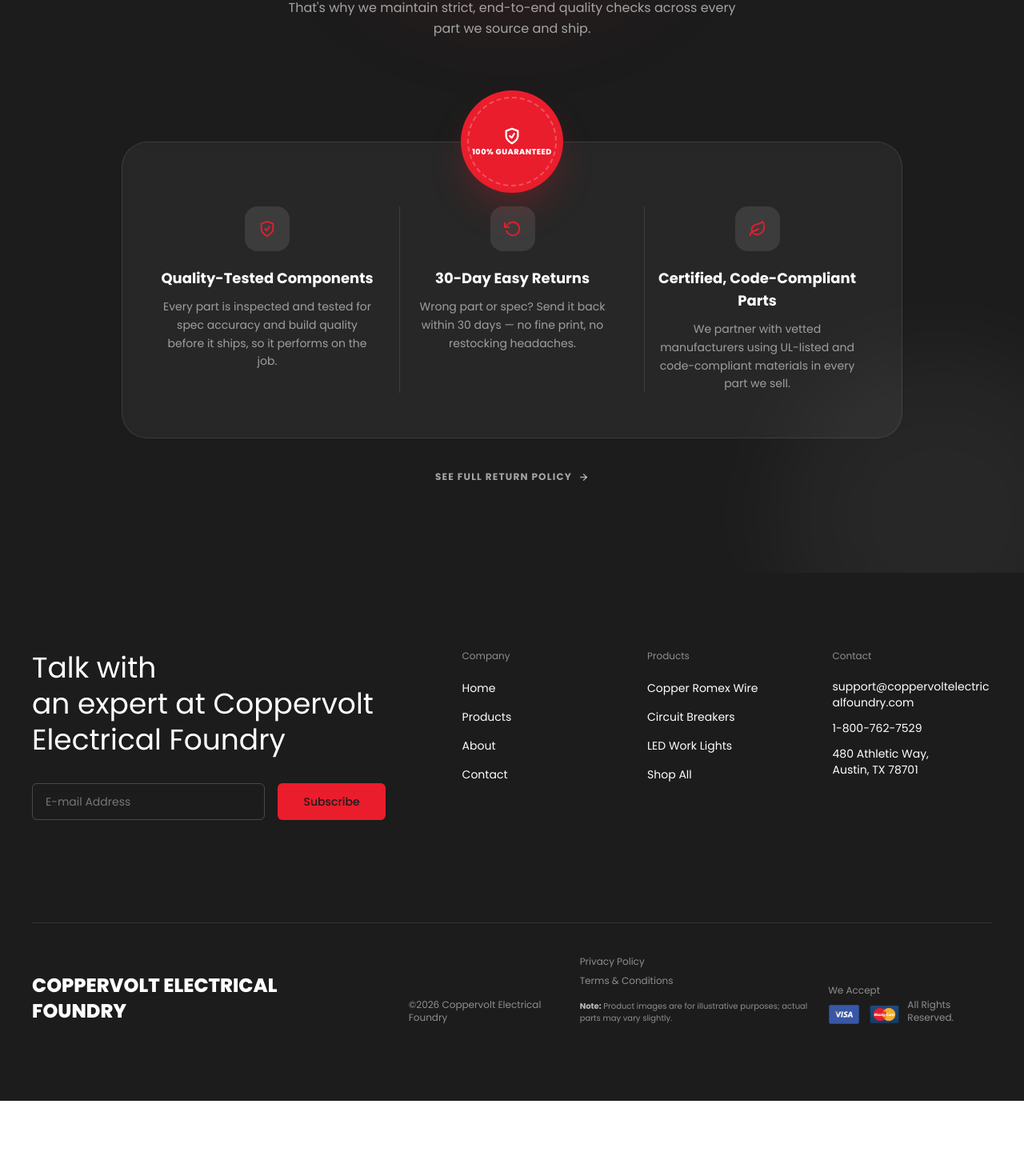
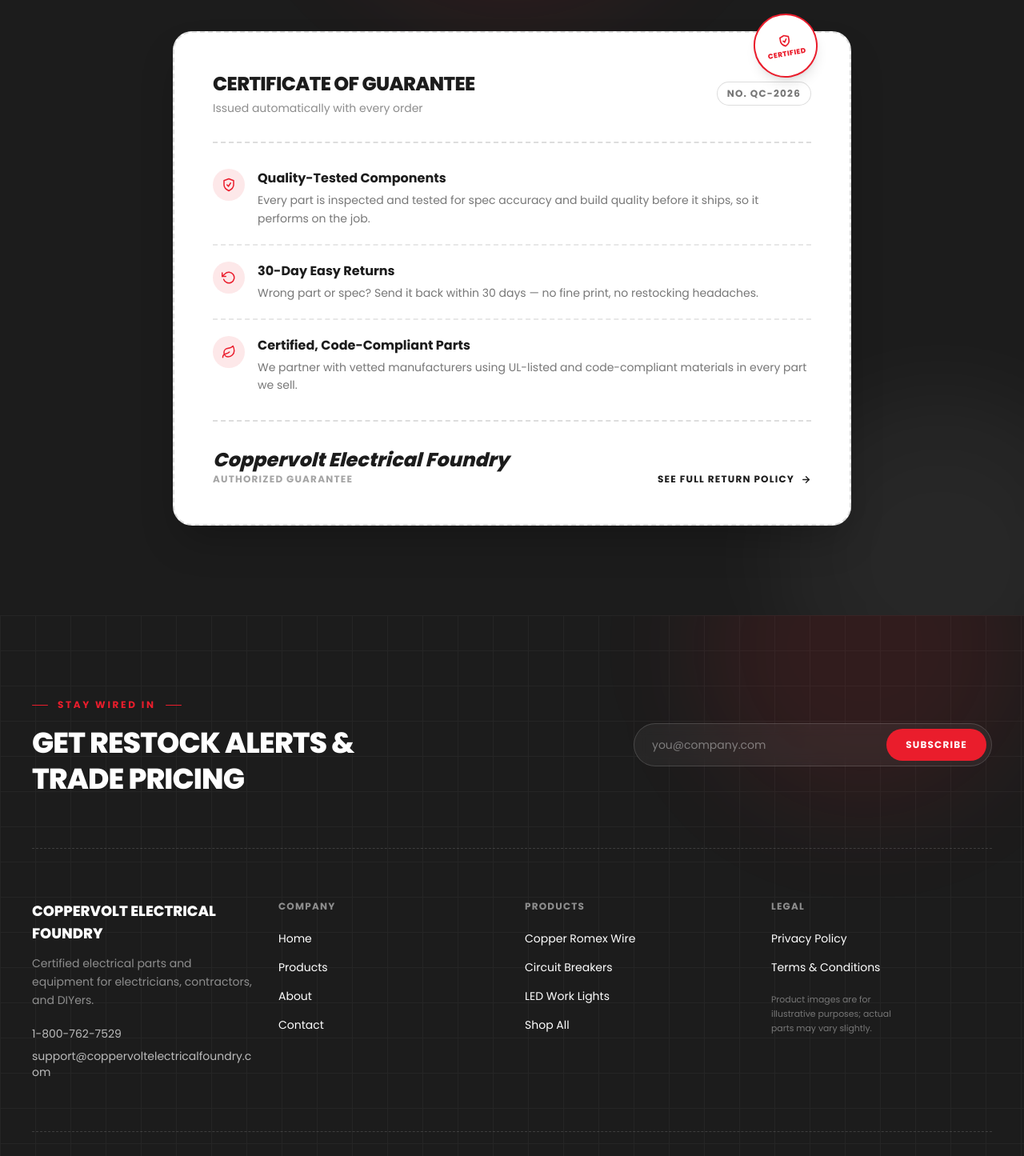
Before and after one commit to Tayyab-103/demo-gadget-sites, a Next.js app: page /about in a window 1280 px wide. Shown: the part 1882-3327 px from the top of the page at 80% size. Before the commit the page ends 3258 px from the top, so only its background shows below. Built offline with nearby package versions, Linux system fonts and the light colour scheme.

Commit message:
Create new design and also some imporvements in Copper VOLT ELECTTRICAL FOUNDARY.COM

```diff
--- a/src/app/page.tsx
+++ b/src/app/page.tsx
@@ -25,7 +25,8 @@ export default function Home() {
         <Hero />
 
         {/* Step-by-Step Flow */}
-        <HowItWorks />
+        {/* <HowItWorks /> */}
+        <Features />
 
         {/* About Brand Section */}
         {/* <AboutUs /> */}
@@ -40,7 +41,7 @@ export default function Home() {
         <QualityPromise />
 
         {/* Quality Certifications */}
-        <Features />
+        {/* <Features /> */}
 
         {/* Customer Social Proof */}
         <Testimonials />
--- a/src/components/Footer.tsx
+++ b/src/components/Footer.tsx
@@ -19,18 +19,27 @@ export default function Footer() {
   };
 
   return (
-    <footer className="bg-primary text-white py-16 md:py-24" id="footer">
-      <div className="w-full max-w-[1400px] mx-auto px-6 md:px-10">
+    <footer className="relative overflow-hidden bg-primary pb-8 pt-16 text-white md:pt-24" id="footer">
+      {/* Blueprint grid texture */}
+      <div
+        className="pointer-events-none absolute inset-0 opacity-[0.04]"
+        style={{
+          backgroundImage:
+            "linear-gradient(currentColor 1px, transparent 1px), linear-gradient(90deg, currentColor 1px, transparent 1px)",
+          backgroundSize: "44px 44px",
+        }}
+      />
+      <div className="pointer-events-none absolute -top-40 right-0 h-100 w-100 rounded-full bg-secondary/10 blur-3xl" />
 
-        {/* Top Section */}
-        <div className="flex flex-col lg:flex-row justify-between gap-16 lg:gap-24 mb-24 md:mb-32">
-
-          {/* Left Column: CTA & Subscribe */}
-          <div className="w-full lg:w-[40%] flex flex-col">
-            <h2 className="text-3xl md:text-4xl font-normal leading-tight mb-8">
-              Talk with <br />
-              an expert at {siteConfig.brandName}
+      <div className="relative z-10 mx-auto w-full max-w-[1400px] px-6 md:px-10">
+        {/* Top: Newsletter CTA */}
+        <div className="flex flex-col gap-8 border-b border-dashed border-white/15 pb-14 lg:flex-row lg:items-center lg:justify-between md:pb-16">
+          <div className="max-w-md">
+            <span className="eyebrow eyebrow-invert mb-4">Stay Wired In</span>
+            <h2 className="text-2xl font-black uppercase leading-tight tracking-tight md:text-4xl">
+              Get restock alerts &amp; trade pricing
             </h2>
+          </div>
 
           {subscribed ? (
             <div className="flex items-center gap-3 text-secondary text-sm">
@@ -38,18 +47,18 @@ export default function Footer() {
               Thanks for subscribing!
             </div>
           ) : (
-              <form onSubmit={handleSubscribe} className="flex flex-col sm:flex-row gap-4 w-full max-w-md">
+            <form onSubmit={handleSubscribe} className="flex w-full max-w-md items-center gap-1.5 rounded-full border border-white/15 bg-white/5 p-1.5 backdrop-blur-sm">
               <input
                 type="email"
                 value={email}
                 onChange={(e) => setEmail(e.target.value)}
-                  placeholder="E-mail Address"
+                placeholder="you@company.com"
                 required
-                  className="w-full bg-transparent border border-white/20 rounded-md px-4 py-3 text-sm text-white placeholder:text-white/40 focus:outline-none focus:border-secondary transition-colors"
+                className="min-w-0 flex-1 bg-transparent px-4 text-sm text-white placeholder:text-white/40 focus:outline-none"
               />
               <button
                 type="submit"
-                  className="bg-secondary text-primary font-medium text-sm px-8 py-3 rounded-md hover:brightness-110 transition-all whitespace-nowrap"
+                className="flex-shrink-0 whitespace-nowrap rounded-full bg-secondary px-6 py-3 text-xs font-bold uppercase tracking-widest text-secondary-text transition-all hover:brightness-105"
               >
                 Subscribe
               </button>
@@ -57,12 +66,23 @@ export default function Footer() {
           )}
         </div>
 
-          {/* Right Column: Links Grid */}
-          <div className="w-full lg:w-[60%] grid grid-cols-2 md:grid-cols-3 gap-x-8 gap-y-12">
+        {/* Links grid */}
+        <div className="grid grid-cols-2 gap-x-8 gap-y-12 py-14 md:grid-cols-4 md:py-16">
+          {/* Brand column */}
+          <div className="col-span-2 flex flex-col md:col-span-1">
+            <h4 className="mb-3 text-lg font-black uppercase text-white">{siteConfig.brandName}</h4>
+            <p className="mb-5 max-w-xs text-sm text-white/50 leading-relaxed">
+              Certified electrical parts and equipment for electricians, contractors, and DIYers.
+            </p>
+            <div className="flex flex-col gap-2 text-sm">
+              <a href={`tel:${siteConfig.phone}`} className="text-white/70 hover:text-secondary transition-colors">{siteConfig.phone}</a>
+              <a href={`mailto:${siteConfig.email}`} className="text-white/70 hover:text-secondary transition-colors break-all">{siteConfig.email}</a>
+            </div>
+          </div>
 
-            {/* Column 1 */}
+          {/* Company */}
           <div className="flex flex-col">
-              <h4 className="text-white/50 text-xs mb-5 font-normal">Company</h4>
+            <h4 className="text-white/50 text-xs mb-5 font-bold uppercase tracking-widest">Company</h4>
             <ul className="flex flex-col gap-3">
               <li><Link href="/" className="text-white text-sm hover:text-secondary transition-colors">Home</Link></li>
               <li><Link href="/shop" className="text-white text-sm hover:text-secondary transition-colors">Products</Link></li>
@@ -71,9 +91,9 @@ export default function Footer() {
             </ul>
           </div>
 
-            {/* Column 2 */}
+          {/* Products */}
           <div className="flex flex-col">
-              <h4 className="text-white/50 text-xs mb-5 font-normal">Products</h4>
+            <h4 className="text-white/50 text-xs mb-5 font-bold uppercase tracking-widest">Products</h4>
             <ul className="flex flex-col gap-3">
               <li><Link href="/product/product1" className="text-white text-sm hover:text-secondary transition-colors">Copper Romex Wire</Link></li>
               <li><Link href="/product/product2" className="text-white text-sm hover:text-secondary transition-colors">Circuit Breakers</Link></li>
@@ -82,66 +102,34 @@ export default function Footer() {
             </ul>
           </div>
 
-            {/* Column 3 */}
+          {/* Legal */}
           <div className="flex flex-col">
-              <h4 className="text-white/50 text-xs mb-5 font-normal">Contact</h4>
+            <h4 className="text-white/50 text-xs mb-5 font-bold uppercase tracking-widest">Legal</h4>
             <ul className="flex flex-col gap-3">
-                <li className="text-white text-sm break-all">{siteConfig.email}</li>
-                <li className="text-white text-sm">{siteConfig.phone}</li>
-                <li className="text-white text-sm max-w-[150px]">{siteConfig.address}</li>
+              <li><Link href="/privacy" className="text-white text-sm hover:text-secondary transition-colors">Privacy Policy</Link></li>
+              <li><Link href="/terms" className="text-white text-sm hover:text-secondary transition-colors">Terms &amp; Conditions</Link></li>
             </ul>
-            </div>
-
+            <p className="mt-5 max-w-45 text-[0.68rem] leading-relaxed text-white/40">
+              Product images are for illustrative purposes; actual parts may vary slightly.
+            </p>
           </div>
         </div>
 
-        {/* Bottom Section */}
-        <div className="flex flex-col lg:flex-row items-start lg:items-end justify-between gap-10 lg:gap-4 pt-10 border-t border-white/10">
+        {/* Bottom bar */}
+        <div className="flex flex-col items-center justify-between gap-6 border-t border-dashed border-white/15 pt-8 sm:flex-row">
+          <span className="text-white/50 text-xs order-2 sm:order-1">
+            &copy;{currentYear} {siteConfig.brandName}. All rights reserved.
+          </span>
 
-          {/* Logo & Copyright */}
-          <div className="flex flex-col sm:flex-row items-start sm:items-end gap-6 sm:gap-20">
-            {siteConfig.useImageLogo && siteConfig.footerLogoImage ? (
-              <div className="bg-white rounded-md px-3 py-2 w-fit">
-                <img
-                  src={siteConfig.footerLogoImage}
-                  alt={siteConfig.brandName}
-                  className="max-h-[36px] w-auto object-contain block"
-                />
-              </div>
-            ) : (
-              <h4 className="text-white text-2xl font-black uppercase">{siteConfig.brandName}</h4>
-            )}
-
-            <span className="text-white/50 text-xs">
-              &copy;{currentYear} {siteConfig.brandName}
-            </span>
-          </div>
-
-          {/* Legal Links */}
-          <div className="flex flex-col gap-2">
-            <Link href="/privacy" className="text-white/50 text-xs hover:text-white transition-colors">Privacy Policy</Link>
-            <Link href="/terms" className="text-white/50 text-xs hover:text-white transition-colors">Terms &amp; Conditions</Link>
-            <div className="text-white/50 text-[10px] max-w-xs mt-2">
-              <strong className="text-white/70">Note:</strong> Product images are for illustrative purposes; actual parts may vary slightly.
+          {/* Accepted Payment Methods */}
+          <div className="flex items-center gap-3 order-1 sm:order-2">
+            <span className="text-white/50 text-xs font-semibold">We Accept</span>
+            <div className="flex items-center gap-2">
+              <img src="/img/visa.png" alt="Visa" className="h-9 w-14 rounded-xl bg-white object-contain p-2 shadow-sm" />
+              <img src="/img/mastercard.png" alt="Mastercard" className="h-9 w-14 rounded-xl bg-white object-contain p-2 shadow-sm" />
             </div>
           </div>
-
-          {/* Accepted Payment Methods */}
-          <div className="flex flex-col gap-2.5">
-            <span className="text-white/50 text-xs">We Accept</span>
-            <div className="flex items-center gap-2.5">
-              <img src="/img/visa.png" alt="Visa" className="h-6 w-auto rounded-sm" />
-              <img src="/img/mastercard.png" alt="Mastercard" className="h-6 w-auto rounded-sm" />
         </div>
-          </div>
-
-          {/* All Rights Reserved */}
-          <div className="text-white/50 text-xs">
-            All Rights Reserved.
-          </div>
-
-        </div>
-
       </div>
     </footer>
   );
--- a/src/components/QualityPromise.tsx
+++ b/src/components/QualityPromise.tsx
@@ -2,6 +2,10 @@
 
 import React from "react";
 import Link from "next/link";
+import siteConfigData from "../../config/site-config.json";
+import { SiteConfig } from "@/types";
+
+const siteConfig = siteConfigData as unknown as SiteConfig;
 
 const promises = [
   {
@@ -37,71 +41,97 @@ const promises = [
 ];
 
 export default function QualityPromise() {
+  const certYear = new Date().getFullYear();
+
   return (
     <section id="quality-promise" className="relative overflow-hidden bg-primary py-20 md:py-28">
       {/* Decorative background glow */}
       <div className="pointer-events-none absolute -top-40 left-1/2 h-125 w-125 -translate-x-1/2 rounded-full bg-secondary/10 blur-3xl" />
       <div className="pointer-events-none absolute -bottom-32 -right-24 h-100 w-100 rounded-full bg-white/5 blur-3xl" />
 
-      <div className="relative z-10 mx-auto w-full max-w-3xl px-6 text-center">
+      <div className="relative z-10 mx-auto w-full max-w-2xl px-6 text-center">
         <span className="eyebrow eyebrow-invert justify-center mb-6">Our Guarantee</span>
-        <h2 className="text-4xl font-black uppercase leading-[0.98] tracking-tight text-white sm:text-5xl md:text-6xl">
+        <h2 className="text-3xl font-black uppercase leading-[0.98] tracking-tight text-white sm:text-4xl md:text-5xl">
           The Premium Quality <span className="text-secondary">You Deserve</span>
         </h2>
         <p className="mx-auto mt-6 max-w-xl text-sm leading-relaxed text-white/60 md:text-base">
           We understand how much the parts on your truck have to hold up to.
-          That&apos;s why we maintain strict, end-to-end quality checks across every part we source and ship.
+          That&apos;s why we back every order with a formal guarantee.
         </p>
       </div>
 
-      {/* Seal + promise band */}
-      <div className="relative z-10 mx-auto mt-14 w-full max-w-5xl px-6 md:mt-16">
-        {/* Floating guarantee seal */}
-        <div className="relative z-20 -mb-13 flex justify-center md:-mb-16">
-          <div className="relative flex h-24 w-24 flex-shrink-0 items-center justify-center rounded-full bg-secondary text-secondary-text shadow-2xl shadow-secondary/30 md:h-32 md:w-32">
-            <div className="absolute inset-1.5 rounded-full border-2 border-dashed border-secondary-text/25 md:inset-2" />
-            <div className="flex flex-col items-center">
-              <svg xmlns="http://www.w3.org/2000/svg" width="22" height="22" viewBox="0 0 24 24" fill="none" stroke="currentColor" strokeWidth="2.5" strokeLinecap="round" strokeLinejoin="round" aria-hidden="true">
+      {/* Certificate card */}
+      <div className="relative z-10 mx-auto mt-8 w-full max-w-4xl px-6 md:mt-10">
+        <div className="relative rounded-[1.5rem] border-2 border-dashed border-primary/15 bg-neutral-bg p-7 shadow-2xl sm:p-10 md:p-12">
+          {/* Certified stamp */}
+          <div className="absolute -top-6 right-6 z-10 flex h-16 w-16 rotate-[-10deg] flex-shrink-0 items-center justify-center rounded-full border-2 border-secondary bg-neutral-bg text-secondary shadow-lg sm:h-20 sm:w-20 md:right-10">
+            <div className="flex flex-col items-center leading-none">
+              <svg xmlns="http://www.w3.org/2000/svg" width="16" height="16" viewBox="0 0 24 24" fill="none" stroke="currentColor" strokeWidth="2.5" strokeLinecap="round" strokeLinejoin="round" aria-hidden="true">
                 <path d="M12 22s8-4 8-10V5l-8-3-8 3v7c0 6 8 10 8 10z" />
                 <polyline points="9 12 11.5 14.5 15 9" />
               </svg>
-              <span className="mt-1 text-[0.5rem] font-black uppercase leading-none tracking-wider md:text-[0.6rem]">
-                100% Guaranteed
-              </span>
-            </div>
+              <span className="mt-1 text-[0.5rem] font-black uppercase tracking-wider sm:text-[0.55rem]">Certified</span>
             </div>
           </div>
 
-        <div className="grid grid-cols-1 gap-10 rounded-[2rem] border border-white/10 bg-white/5 px-6 pb-10 pt-16 backdrop-blur-sm sm:grid-cols-3 sm:gap-6 md:px-10 md:pb-14 md:pt-20">
+          {/* Certificate header */}
+          <div className="flex flex-col items-start justify-between gap-4 sm:flex-row sm:items-center">
+            <div>
+              <h3 className="text-lg font-black uppercase tracking-tight text-primary sm:text-2xl">
+                Certificate of Guarantee
+              </h3>
+              <p className="mt-1 text-xs text-neutral-text/50 sm:text-sm">Issued automatically with every order</p>
+            </div>
+            <span className="rounded-full border border-primary/15 bg-white px-3 py-1.5 text-[0.62rem] font-bold uppercase tracking-widest text-primary/60 sm:text-xs">
+              No. QC-{certYear}
+            </span>
+          </div>
+
+          {/* Perforated divider */}
+          <div className="my-7 border-t-2 border-dashed border-primary/15 sm:my-8" />
+
+          {/* Guarantee terms */}
+          <div className="flex flex-col divide-y-2 divide-dashed divide-primary/10">
             {promises.map((promise) => (
-            <div
-              key={promise.title}
-              className="group relative flex flex-col items-center border-white/10 px-2 text-center sm:border-l sm:first:border-l-0"
-            >
-              <div className="mb-5 flex h-14 w-14 flex-shrink-0 items-center justify-center rounded-2xl bg-white/10 text-secondary transition-all duration-300 group-hover:bg-secondary group-hover:text-secondary-text">
-                <svg xmlns="http://www.w3.org/2000/svg" width="22" height="22" viewBox="0 0 24 24" fill="none" stroke="currentColor" strokeWidth="2" strokeLinecap="round" strokeLinejoin="round" aria-hidden="true">
+              <div key={promise.title} className="flex items-start gap-4 py-5 first:pt-0 last:pb-0">
+                <div className="flex h-10 w-10 flex-shrink-0 items-center justify-center rounded-full bg-secondary/10 text-secondary">
+                  <svg xmlns="http://www.w3.org/2000/svg" width="18" height="18" viewBox="0 0 24 24" fill="none" stroke="currentColor" strokeWidth="2" strokeLinecap="round" strokeLinejoin="round" aria-hidden="true">
                     {promise.icon}
                   </svg>
                 </div>
-              <h3 className="mb-2.5 text-base font-bold text-white md:text-lg">{promise.title}</h3>
-              <p className="text-xs leading-relaxed text-white/55 md:text-sm">{promise.desc}</p>
+                <div>
+                  <h4 className="text-sm font-bold text-primary md:text-base">{promise.title}</h4>
+                  <p className="mt-1 text-xs leading-relaxed text-neutral-text/60 md:text-sm">{promise.desc}</p>
+                </div>
               </div>
             ))}
           </div>
 
-        <div className="mt-10 flex justify-center">
+          {/* Perforated divider */}
+          <div className="my-7 border-t-2 border-dashed border-primary/15 sm:my-8" />
+
+          {/* Certificate footer */}
+          <div className="flex flex-col items-start justify-between gap-5 sm:flex-row sm:items-end">
+            <div>
+              <p className="font-black italic text-primary text-xl sm:text-2xl">{siteConfig.brandName}</p>
+              <p className="text-[0.65rem] font-bold uppercase tracking-widest text-neutral-text/40 sm:text-xs">
+                Authorized Guarantee
+              </p>
+            </div>
+
             <Link
               href="/terms"
-            className="inline-flex items-center gap-2 text-xs font-bold uppercase tracking-widest text-white/60 transition-colors hover:text-secondary"
+              className="group inline-flex items-center gap-2 text-xs font-bold uppercase tracking-widest text-primary transition-colors hover:text-secondary"
             >
               See Full Return Policy
-            <svg xmlns="http://www.w3.org/2000/svg" width="13" height="13" viewBox="0 0 24 24" fill="none" stroke="currentColor" strokeWidth="2.5" strokeLinecap="round" strokeLinejoin="round">
+              <svg xmlns="http://www.w3.org/2000/svg" width="13" height="13" viewBox="0 0 24 24" fill="none" stroke="currentColor" strokeWidth="2.5" strokeLinecap="round" strokeLinejoin="round" className="transition-transform duration-300 group-hover:translate-x-1">
                 <line x1="5" y1="12" x2="19" y2="12"></line>
                 <polyline points="12 5 19 12 12 19"></polyline>
               </svg>
             </Link>
           </div>
         </div>
+      </div>
     </section>
   );
 }
```
Also changed, not shown: src/app/globals.css (+16 -0 lines), src/components/Hero.tsx (+76 -68 lines), src/components/ProductGrid.tsx (+102 -29 lines), src/components/Testimonials.tsx (+83 -80 lines). Lines whose indentation alone changed are shown as unchanged.
